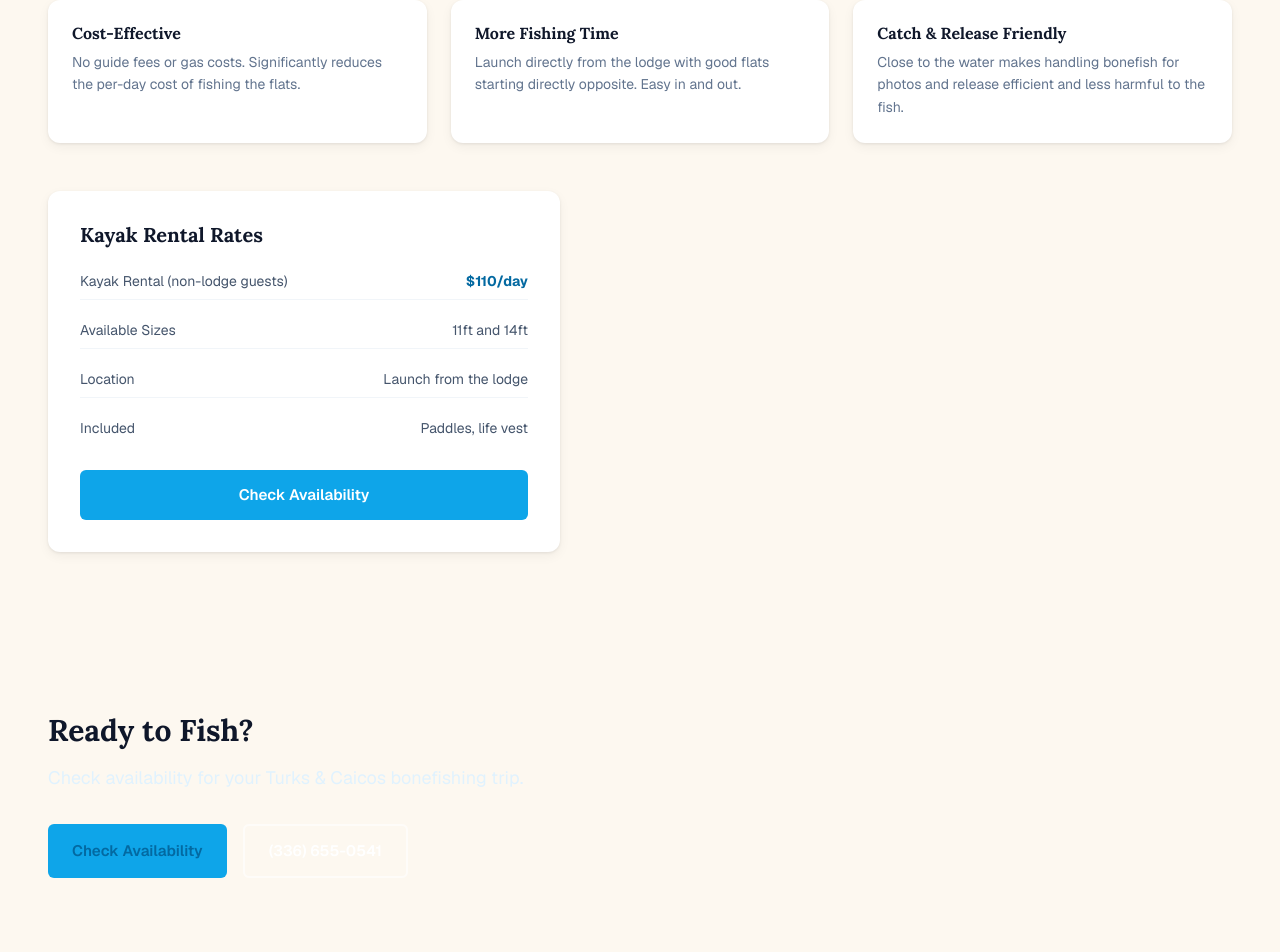
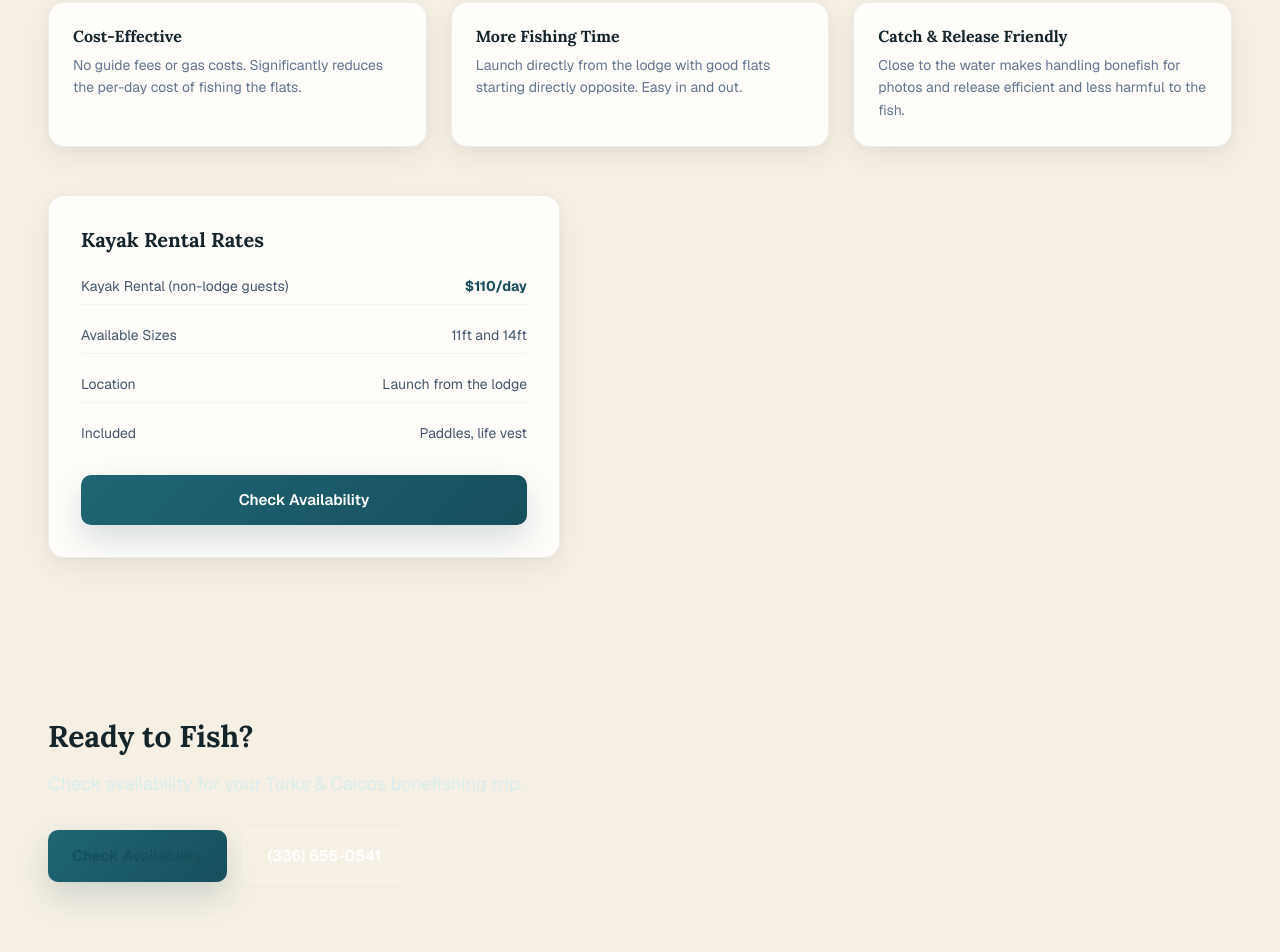
Before and after one commit to mattstyles333/gbf, a Next.js app: page /diy/fishing-kayaks in a window 1280 px wide. Shown: the part 898-1850 px from the top of the page. Built offline with nearby package versions, Linux system fonts and the light colour scheme.

Commit message:
refine brand palette and logo
Replace the boxed fish mark and bright generic accents with a transparent logo and a tighter lagoon-and-sand palette so the site feels more premium and visually consistent.

```diff
--- a/app/components/Footer.tsx
+++ b/app/components/Footer.tsx
@@ -9,7 +9,7 @@ export default function Footer() {
   const currentYear = new Date().getFullYear();
 
   return (
-    <footer className="text-white" style={{ background: "var(--slate-900)" }}>
+    <footer className="text-white" style={{ background: "var(--footer-bg)" }}>
       <div className="section-container py-16">
         <div className="grid grid-cols-1 md:grid-cols-2 lg:grid-cols-4 gap-10">
           {/* Brand */}
--- a/app/components/Header.tsx
+++ b/app/components/Header.tsx
@@ -100,7 +100,7 @@ export default function Header() {
   }
 
   return (
-    <header className="fixed top-0 left-0 right-0 z-50 bg-ocean-950/95 backdrop-blur-sm border-b border-ocean-800/50">
+    <header className="fixed top-0 left-0 right-0 z-50 bg-ocean-950/92 backdrop-blur-md border-b border-white/10 shadow-lg shadow-ocean-950/10">
       <div className="max-w-7xl mx-auto px-4 sm:px-6 lg:px-8 flex items-center justify-between h-16 lg:h-20">
         <Link
           href="/"
@@ -110,9 +110,9 @@ export default function Header() {
           <Image
             src="/logo.svg"
             alt="Great Bone Fishing logo"
-            width={52}
-            height={45}
-            className="flex-shrink-0"
+            width={60}
+            height={42}
+            className="h-11 w-auto flex-shrink-0"
             priority
           />
           <div className="hidden sm:block">
--- a/app/globals.css
+++ b/app/globals.css
@@ -1,42 +1,41 @@
 @import "tailwindcss";
 
 @theme {
-  --color-ocean-50: #f0f9ff;
-  --color-ocean-100: #e0f2fe;
-  --color-ocean-200: #bae6fd;
-  --color-ocean-300: #7dd3fc;
-  --color-ocean-400: #38bdf8;
-  --color-ocean-500: #0ea5e9;
-  --color-ocean-600: #0284c7;
-  --color-ocean-700: #0369a1;
-  --color-ocean-800: #075985;
-  --color-ocean-900: #0c4a6e;
+  --color-ocean-50: #eef8f8;
+  --color-ocean-100: #d8eded;
+  --color-ocean-200: #b7dcdc;
+  --color-ocean-300: #89c1c7;
+  --color-ocean-400: #569faa;
+  --color-ocean-500: #2e7c8c;
+  --color-ocean-600: #1f6574;
+  --color-ocean-700: #174f5d;
+  --color-ocean-800: #113f4b;
+  --color-ocean-900: #0b2f39;
+  --color-ocean-950: #061923;
 
-  --color-sand-50: #fefdfb;
-  --color-sand-100: #fdf8f0;
-  --color-sand-200: #f9edd8;
-  --color-sand-300: #f3dcb5;
-  --color-sand-400: #e9c77a;
-  --color-sand-500: #d4a843;
-  --color-sand-600: #b8860b;
-  --color-sand-700: #996b00;
-
-  --color-slate-850: #1a2332;
-  --color-slate-900: #0f172a;
+  --color-sand-50: #fbf8f2;
+  --color-sand-100: #f6f0e4;
+  --color-sand-200: #ecdfc6;
+  --color-sand-300: #dcc59d;
+  --color-sand-400: #caa56c;
+  --color-sand-500: #b88741;
+  --color-sand-600: #9d6d30;
+  --color-sand-700: #7c5224;
 
   --font-sans: "Geist", ui-sans-serif, system-ui, sans-serif;
   --font-heading: "Lora", ui-serif, Georgia, serif;
 }
 
 :root {
-  --background: #fdf8f0;
-  --foreground: #0f172a;
-  --accent: #0ea5e9;
-  --accent-dark: #0369a1;
-  --text-muted: #475569;
-  --border: #e2e8f0;
-  --card-bg: #ffffff;
-  --header-bg: rgba(13, 27, 42, 0.95);
+  --background: #f6f0e4;
+  --foreground: #14242b;
+  --accent: #1f6574;
+  --accent-dark: #174f5d;
+  --text-muted: #56656b;
+  --border: #d9ddd5;
+  --card-bg: #fffdfa;
+  --header-bg: linear-gradient(180deg, rgba(6, 25, 35, 0.96) 0%, rgba(11, 47, 57, 0.93) 100%);
+  --footer-bg: #07161f;
 }
 
 html {
@@ -44,7 +43,10 @@ html {
 }
 
 body {
-  background: var(--background);
+  background:
+    radial-gradient(circle at top, rgba(137, 193, 199, 0.16), transparent 28%),
+    linear-gradient(180deg, rgba(255, 255, 255, 0.3) 0%, transparent 18%),
+    var(--background);
   color: var(--foreground);
   font-family: var(--font-sans);
   line-height: 1.7;
@@ -74,8 +76,8 @@ img {
 }
 
 ::selection {
-  background: var(--ocean-200);
-  color: var(--ocean-900);
+  background: rgba(183, 220, 220, 0.9);
+  color: #0b2f39;
 }
 
 .section-container {
@@ -100,56 +102,60 @@ img {
   display: inline-flex;
   align-items: center;
   gap: 0.5rem;
-  background: var(--accent);
+  background: linear-gradient(135deg, var(--accent) 0%, var(--accent-dark) 100%);
   color: white;
   padding: 0.75rem 1.5rem;
-  border-radius: 0.375rem;
+  border-radius: 0.625rem;
   font-weight: 600;
   font-size: 0.95rem;
-  transition: background 0.2s, transform 0.1s;
+  transition: transform 0.15s, box-shadow 0.2s, filter 0.2s;
   border: none;
   cursor: pointer;
   text-decoration: none;
+  box-shadow: 0 14px 32px rgba(23, 79, 93, 0.18);
 }
 
 .btn-primary:hover {
-  background: var(--accent-dark);
   color: white;
   transform: translateY(-1px);
+  filter: saturate(1.06);
+  box-shadow: 0 16px 34px rgba(23, 79, 93, 0.24);
 }
 
 .btn-outline {
   display: inline-flex;
   align-items: center;
   gap: 0.5rem;
-  background: transparent;
+  background: rgba(255, 255, 255, 0.05);
   color: white;
   padding: 0.75rem 1.5rem;
-  border-radius: 0.375rem;
+  border-radius: 0.625rem;
   font-weight: 600;
   font-size: 0.95rem;
-  border: 2px solid rgba(255, 255, 255, 0.6);
+  border: 1px solid rgba(255, 255, 255, 0.34);
   transition: all 0.2s;
   cursor: pointer;
   text-decoration: none;
+  backdrop-filter: blur(8px);
 }
 
 .btn-outline:hover {
-  background: rgba(255, 255, 255, 0.1);
+  background: rgba(255, 255, 255, 0.12);
   border-color: white;
   color: white;
 }
 
 .card {
   background: var(--card-bg);
-  border-radius: 0.75rem;
-  box-shadow: 0 1px 3px rgba(0, 0, 0, 0.08), 0 4px 12px rgba(0, 0, 0, 0.05);
+  border-radius: 1rem;
+  border: 1px solid rgba(17, 63, 75, 0.08);
+  box-shadow: 0 10px 30px rgba(8, 25, 35, 0.06), 0 2px 8px rgba(8, 25, 35, 0.04);
   overflow: hidden;
   transition: box-shadow 0.3s, transform 0.3s;
 }
 
 .card:hover {
-  box-shadow: 0 4px 12px rgba(0, 0, 0, 0.1), 0 8px 24px rgba(0, 0, 0, 0.08);
+  box-shadow: 0 16px 40px rgba(8, 25, 35, 0.08), 0 6px 14px rgba(8, 25, 35, 0.06);
   transform: translateY(-2px);
 }
 
@@ -165,7 +171,9 @@ img {
   content: "";
   position: absolute;
   inset: 0;
-  background: linear-gradient(135deg, rgba(14, 165, 233, 0.08) 0%, transparent 60%);
+  background:
+    radial-gradient(circle at 20% 20%, rgba(86, 159, 170, 0.2), transparent 34%),
+    linear-gradient(135deg, rgba(202, 165, 108, 0.1) 0%, transparent 55%);
   pointer-events: none;
 }
 
--- a/app/page.tsx
+++ b/app/page.tsx
@@ -25,7 +25,7 @@ export default function HomePage() {
               "url('https://www.greatbonefishing.com/wp-content/uploads/2018/12/cropped-fishing-along-the-mangroves.jpg')",
           }}
         />
-        <div className="absolute inset-0 bg-gradient-to-r from-slate-900/85 via-slate-900/55 to-transparent" />
+        <div className="absolute inset-0 bg-gradient-to-r from-ocean-950/88 via-ocean-950/58 to-transparent" />
         <div className="relative z-10 section-container py-32">
           <div className="max-w-2xl">
             <p className="text-ocean-300 uppercase tracking-widest text-sm font-semibold mb-4">
```
Also changed, not shown: public/logo-icon.svg, public/logo.svg.
